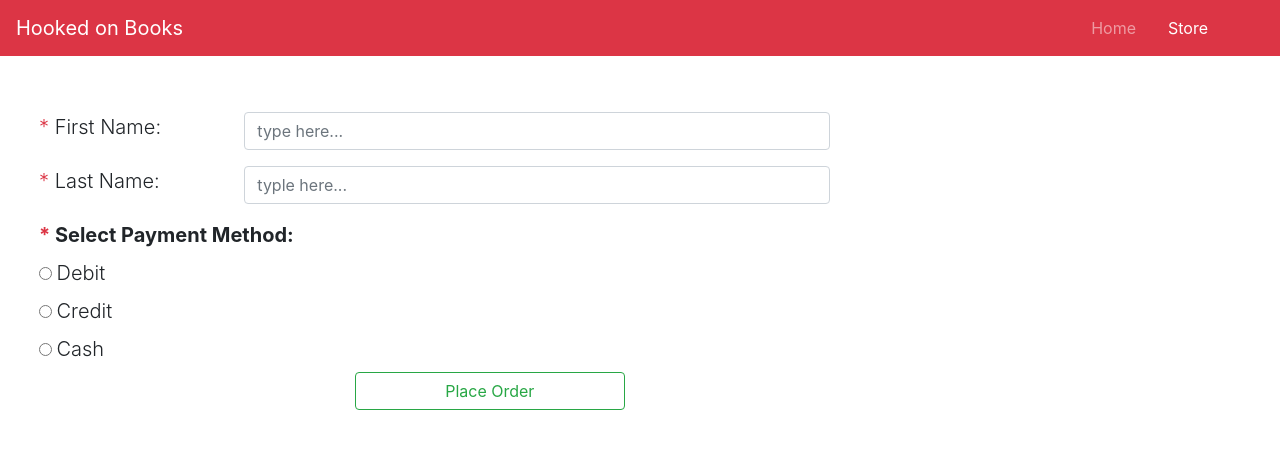
After one commit to kaushikkhambhadiya/Php_Project_1, a PHP site: page /checkout.php in a window 1280 px wide. The commit adds this page. Shown: the top 449 px of the page. Run offline with PHP 8.4, Linux system fonts and the light colour scheme.

Commit message:
checkout first commit

```diff
--- /dev/null
+++ b/checkout.php
@@ -0,0 +1,101 @@
+<!DOCTYPE html>
+<html lang="en">
+<head>
+    <meta http-equiv="Content-Type" content="text/html;charset=UTF-8">
+    <title>Checkout Page - Hooked on Books</title>
+    <link rel="stylesheet" href="https://stackpath.bootstrapcdn.com/bootstrap/4.5.2/css/bootstrap.min.css" integrity="sha384-JcKb8q3iqJ61gNV9KGb8thSsNjpSL0n8PARn9HuZOnIxN0hoP+VmmDGMN5t9UJ0Z" crossorigin="anonymous">
+</head>
+<body>
+    <nav class="navbar navbar-expand-lg navbar-dark bg-danger">
+
+    <a class="navbar-brand" href="index.php">Hooked on Books</a>
+    <button class="navbar-toggler" type="button" data-toggle="collapse" data-target="#navbarSupportedContent" aria-controls="navbarSupportedContent" aria-expanded="false" aria-label="Toggle navigation">
+        <span class="navbar-toggler-icon"></span>
+    </button>
+
+    <div class="collapse navbar-collapse" id="navbarSupportedContent">
+        <ul class="navbar-nav ml-auto mr-5">
+            <li class="nav-item  mr-3">
+                <a class="nav-link" href="index.php">Home</a>
+            </li>
+            <li class="nav-item active">
+                <a class="nav-link" href="store.php">Store</a>
+            </li>
+    </div>
+</nav>
+
+<?php
+session_start();
+if (isset($_GET['name'])) {
+    $_SESSION['name'] = $_GET['name'];
+    $bookname = $_SESSION['name'];
+    echo "<div class='row mt-4'>
+        <div class='col-md-12'>
+            <h3 class='text-center'>Please fill up below details to order :  <br> <b>{$bookname}</b> </h3>
+        </div>
+    </div>";
+}
+?>
+
+<div class='row mt-4'>
+    <div class='col-md-12'>
+        <h3 id="bookNameFromSession" class='text-center'></h3>
+    </div>
+</div>
+<div class="row m-4">
+    <div class="col-md-12">
+        <form id="checkOutForm" action="checkout.php" method="post">
+
+            <div class="form-group row">
+                <div class="col-md-2">
+                    <label class="lead" for="firstname"><span class="text-danger">*</span> First Name:</label>
+                </div>
+                <div class="col-md-6">
+                    <input class="form-control" type="text" id="firstname" name="firstname" placeholder="type here..."
+                           value="<?php if (isset($_POST['firstname'])) echo $_POST['firstname']; ?>">
+                </div>
+            </div>
+
+
+            <div class="form-group row">
+                <div class="col-md-2">
+                    <label class="lead" for="lastname"><span class="text-danger">*</span> Last Name:</label>
+                </div>
+                <div class="col-md-6">
+                    <input class="form-control" type="text" id="lastname" name="lastname" placeholder="typle here..."
+                           value="<?php if (isset($_POST['lastname'])) echo $_POST['lastname']; ?>">
+                </div>
+            </div>
+
+
+            <label class="lead font-weight-bold"><span class="text-danger">*</span> Select Payment
+                Method:</label><br>
+
+
+            <input type="radio" id="debit" name="paymentoption" value="debit"
+                <?php if (isset($_POST['paymentoption']) && $_POST['paymentoption'] == "debit") echo "checked=\'checked\'" ?>
+            >
+            <label class="lead" for="debit">Debit</label><br>
+
+
+            <input type="radio" id="credit" name="paymentoption" value="credit"
+                <?php if (isset($_POST['paymentoption']) && $_POST['paymentoption'] == "credit") echo "checked=\'checked\'" ?>
+            >
+            <label class="lead" for="credit">Credit</label><br>
+
+
+            <input type="radio" id="cash" name="paymentoption" value="cash"
+                <?php if (isset($_POST['paymentoption']) && $_POST['paymentoption'] == "cash") echo "checked=\'checked\'" ?>
+            >
+            <label class="lead" for="cash">Cash</label>
+
+
+            <div class="row form-group offset-3 col-md-3">
+                <input class="btn btn-outline-success form-control" type="submit" value="Place Order">
+            </div>
+
+        </form>
+    </div>
+</div>
+</body>
+</html>
--- a/index.php
+++ b/index.php
@@ -2,7 +2,7 @@
 <html lang="en">
 <head>
     <meta http-equiv="Content-Type" content="text/html;charset=UTF-8">
-    <title>Home</title>
+    <title>Home - Hooked on Books</title>
     <link rel="stylesheet" href="css/bootstrap.css">
      <link rel="stylesheet" href="https://stackpath.bootstrapcdn.com/bootstrap/4.5.2/css/bootstrap.min.css" integrity="sha384-JcKb8q3iqJ61gNV9KGb8thSsNjpSL0n8PARn9HuZOnIxN0hoP+VmmDGMN5t9UJ0Z" crossorigin="anonymous">
 </head>
--- a/store.php
+++ b/store.php
@@ -5,7 +5,7 @@ require("mysqli_connect.php");
 <html lang="en">
 <head>
     <meta http-equiv="Content-Type" content="text/html;charset=UTF-8">
-    <title>Bookstore</title>
+    <title>Bookstore - Hooked on Books</title>
     <link rel="stylesheet" href="css/bootstrap.css">
      <link rel="stylesheet" href="https://stackpath.bootstrapcdn.com/bootstrap/4.5.2/css/bootstrap.min.css" integrity="sha384-JcKb8q3iqJ61gNV9KGb8thSsNjpSL0n8PARn9HuZOnIxN0hoP+VmmDGMN5t9UJ0Z" crossorigin="anonymous">
 </head>
```
